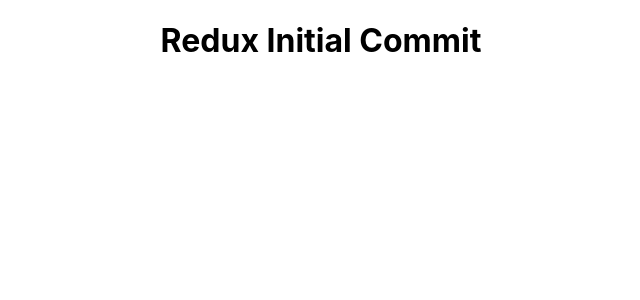
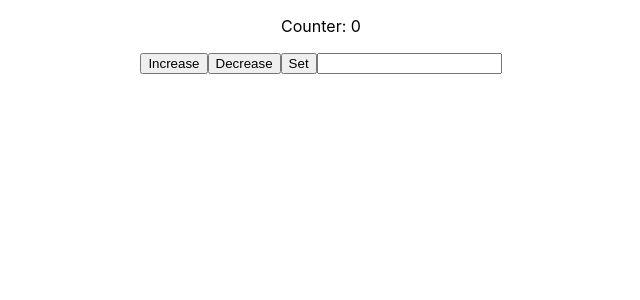
Before and after one commit to juan-carlos-aguilar/guia-definitiva, a React (Vite) app: page / in a window 1280 px wide. Shown: the top 300 px of the page, without its empty margins (319-959 px from the left). Built offline with nearby package versions, Linux system fonts and the light colour scheme.

Commit message:
React redux

```diff
--- a/package.json
+++ b/package.json
@@ -10,6 +10,7 @@
   "dependencies": {
     "react": "^17.0.2",
     "react-dom": "^17.0.2",
+    "react-redux": "^7.2.6",
     "redux": "^4.1.2"
   },
   "devDependencies": {
--- a/src/App.tsx
+++ b/src/App.tsx
@@ -1,9 +1,37 @@
+import { useState } from 'react';
+import { useDispatch, useSelector } from 'react-redux';
 import './App.css';
 
+export const reducer = (state = 0, action) => {
+  console.log({ action, state })
+  switch(action.type) {
+    case 'increase':
+      return state + 1
+    case 'decrease':
+      return state - 1
+    case 'set':
+      return action.payload
+    default:
+      return state
+  }
+}
+
 function App() {
+  const [value, setValue] = useState('');
+  const dispatch = useDispatch();
+  const state = useSelector(state => state);
+  const set = () => {
+    dispatch({ type: 'set', payload: value});
+    setValue('')
+  }
+
   return (
     <div className="App">
-      <h1>Redux Initial Commit</h1>
+      <p>Counter: {state}</p>
+      <button onClick={() => dispatch({ type: 'increase' })}>Increase</button>
+      <button onClick={() => dispatch({ type: 'decrease' })}>Decrease</button>
+      <button onClick={set}>Set</button>
+      <input value={value} onChange={e => setValue(Number(e.target.value))} />
     </div>
   )
 }
--- a/src/main.tsx
+++ b/src/main.tsx
@@ -1,27 +1,17 @@
 import React from 'react'
 import ReactDOM from 'react-dom'
 import { createStore } from 'redux'
+import { Provider } from 'react-redux'
 import './index.css'
-import App from './App'
+import App, { reducer } from './App'
 
-const store = createStore((state = 0, action) => {
-  // action = { type: 'tipo de accion', payload: any }
-  switch (action.type) {
-    case 'accion': {
-      return action.payload
-    }
-  }
-  console.log({ state, action })
-  return state;
-
-})
-
-store.dispatch({ type: 'accion', payload: 2 })
-console.log(store.getState())
+const store = createStore(reducer)
 
 ReactDOM.render(
   <React.StrictMode>
-    <App />
+    <Provider store={store}>
+      <App />
+    </Provider>
   </React.StrictMode>,
   document.getElementById('root')
 )
```
Also changed, not shown: src/01-index.tsx (added, +34 -0 lines), 1 other file (tests, documents, lock files or other folders).
